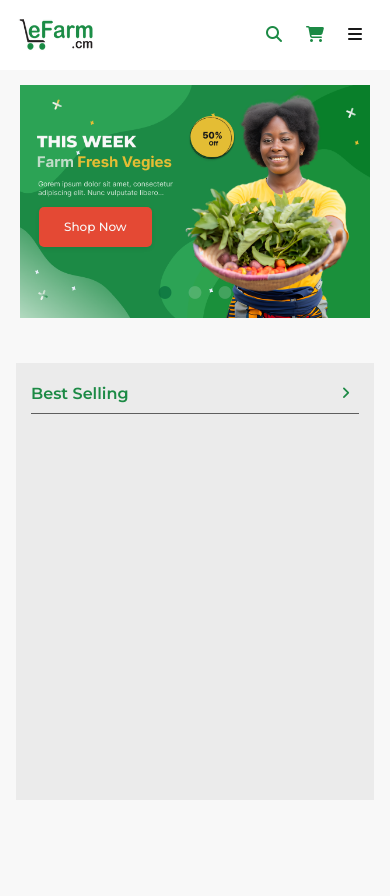
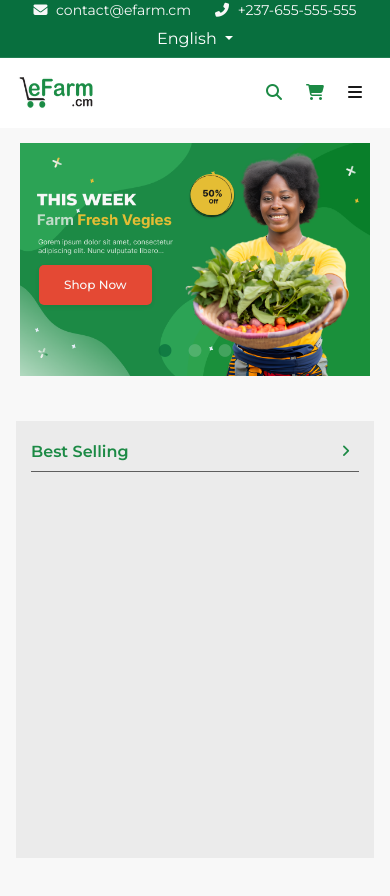
Before and after one commit to DanielGraham123/efarm-html, a website with bundled scripts: page index.html in a window 390 px wide. Shown: the top 896 px of the page. Built offline with nearby package versions, Linux system fonts and the light colour scheme.

Commit message:
added topbar on mobile

```diff
--- a/index.html
+++ b/index.html
@@ -34,10 +34,12 @@
   <body>
     <span class="screen-darken"></span>
     <!-- Top bar Start -->
-    <div class="top-bar d-lg-block d-none">
+    <div class="top-bar">
       <div class="container-fluid">
         <div class="row">
-          <div class="col-sm-6 d-flex align-items-center">
+          <div
+            class="col-md-6 col-12 justify-content-center justify-content-md-start d-flex align-items-center"
+          >
             <div>
               <i class="fa fa-envelope"></i>
               contact@efarm.cm
@@ -47,7 +49,9 @@
               +237-655-555-555
             </div>
           </div>
-          <div class="col-sm-6 d-flex align-items-center justify-content-end">
+          <div
+            class="col-md-6 col-12 justify-content-center justify-content-md-end d-flex align-items-center justify-content-end"
+          >
             <div class="dropdown translate">
               <button
                 class="btn btn-default translate_btn text-white dropdown-toggle"
@@ -62,7 +66,7 @@
                 <li><a class="dropdown-item" href="#">English</a></li>
               </ul>
             </div>
-            <div class="ps-4">
+            <div class="ps-4 d-none d-lg-block">
               <a
                 class="btn text-white login_btn link-underline-opacity-0 btn-link"
                 >Login <i class="far fa-user ms-2"></i
```
